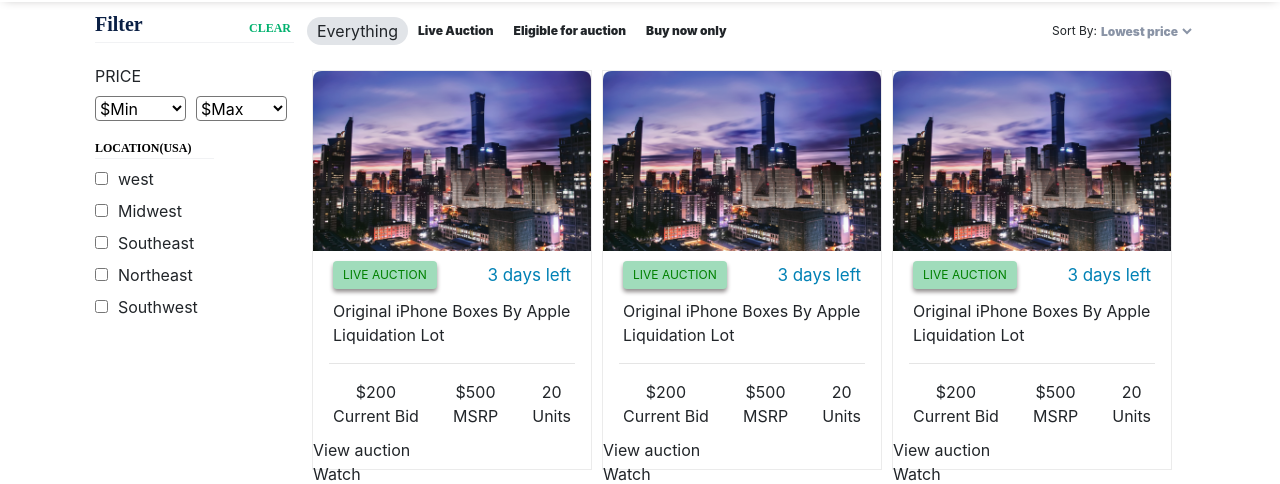
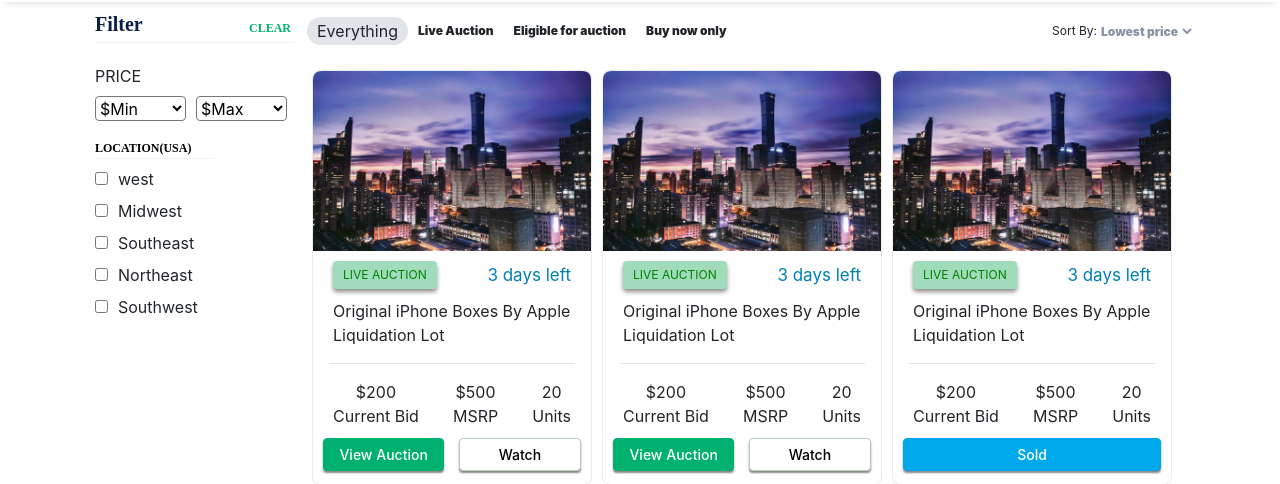
Before and after one commit to itsmeAB/auction-site, a React (Create React App) app: page / in a window 1280 px wide. Shown: the part 330-814 px from the top of the page. Built offline with nearby package versions, Linux system fonts and the light colour scheme.

Commit message:
Add buttons in card

```diff
--- a/src/client/components/Card/card.scss
+++ b/src/client/components/Card/card.scss
@@ -2,8 +2,9 @@
   margin: 10px 5px;
   min-width: 100px;
   max-width: 280px;
-  height: 400px;
+  height: 415px;
   border: 1px solid #ebebeb;
+  border-radius: 8px;
 
   &__img {
     img {
@@ -59,4 +60,23 @@
   &__hr {
     margin: 1rem;
   }
+
+  &__action {
+    margin: 10px;
+
+    button {
+      min-width: 47%;
+    }
+
+    button:only-child {
+      width: 100%;
+    }
+
+    // button:nth-child(2) {
+    //   margin-left: 15px;
+    // }
+    button + button {
+      margin-left: 15px;
+    }
+  }
 }
--- a/src/client/components/Card/index.jsx
+++ b/src/client/components/Card/index.jsx
@@ -1,13 +1,16 @@
 import React from "react"
 import defaultImage from './TopCap.png';
+import Button from '../Button';
 import './card.scss';
 
 // props => type: 'live', 'new', 'eligible', title
-const Card = () => {
+const Card = (props) => {
+  const { buttons } = props;
+
   return (
     <div className="ui-lib-card">
       <div className="ui-lib-card__img">
-        <img src={defaultImage} />
+        <img src={defaultImage} alt="" />
       </div>
       <div className="ui-lib-card__tag-wrapper">
         <div className="ui-lib-card__tag">
@@ -49,7 +52,11 @@ const Card = () => {
 
       </div>
       <div className="ui-lib-card__action">
-        <div>View auction</div><div>Watch</div>
+        {buttons.map(btn =>
+          <Button
+            label={btn.label}
+            uiType={btn.uiType}
+          />)}
       </div>
     </div>
   )
--- a/src/client/components/Container/index.jsx
+++ b/src/client/components/Container/index.jsx
@@ -1,10 +1,16 @@
-import React from 'react';
-import Sidebar from '../Sidebar';
-import Card from '../Card';
-import './container.scss';
+import React from "react"
+import Sidebar from "../Sidebar"
+import Card from "../Card"
+import "./container.scss"
 
 const Container = () => {
-  const cardItems = ['card1', 'card2', 'card3'];
+  const cardItems = [
+    { id: "1", buttons: [{ label: "View Auction", uiType: "secondary" },
+    { label: "Watch", uiType: "light" }] },
+    { id: "2", buttons: [{ label: "View Auction", uiType: "secondary" },
+    { label: "Watch", uiType: "light" }] },
+    { id: "3", buttons: [{ label: "Sold", uiType: "tertiary" }] },
+  ]
   return (
     <div className="container">
       <div className="container__side-bar">
@@ -30,12 +36,18 @@ const Container = () => {
           </div>
         </div>
         <div className="container__card-wrapper">
-          {cardItems.map(card => <Card />)}
+          {cardItems.map(card => (
+            <Card
+            buttons = {card.buttons}
+            />
+          ))}
         </div>
-        <button type="button" className="container__button" onClick={() => { }}>Load more</button>
+        <button type="button" className="container__button" onClick={() => {}}>
+          Load more
+        </button>
       </div>
     </div>
-  );
+  )
 }
 
-export default Container;
+export default Container
```
